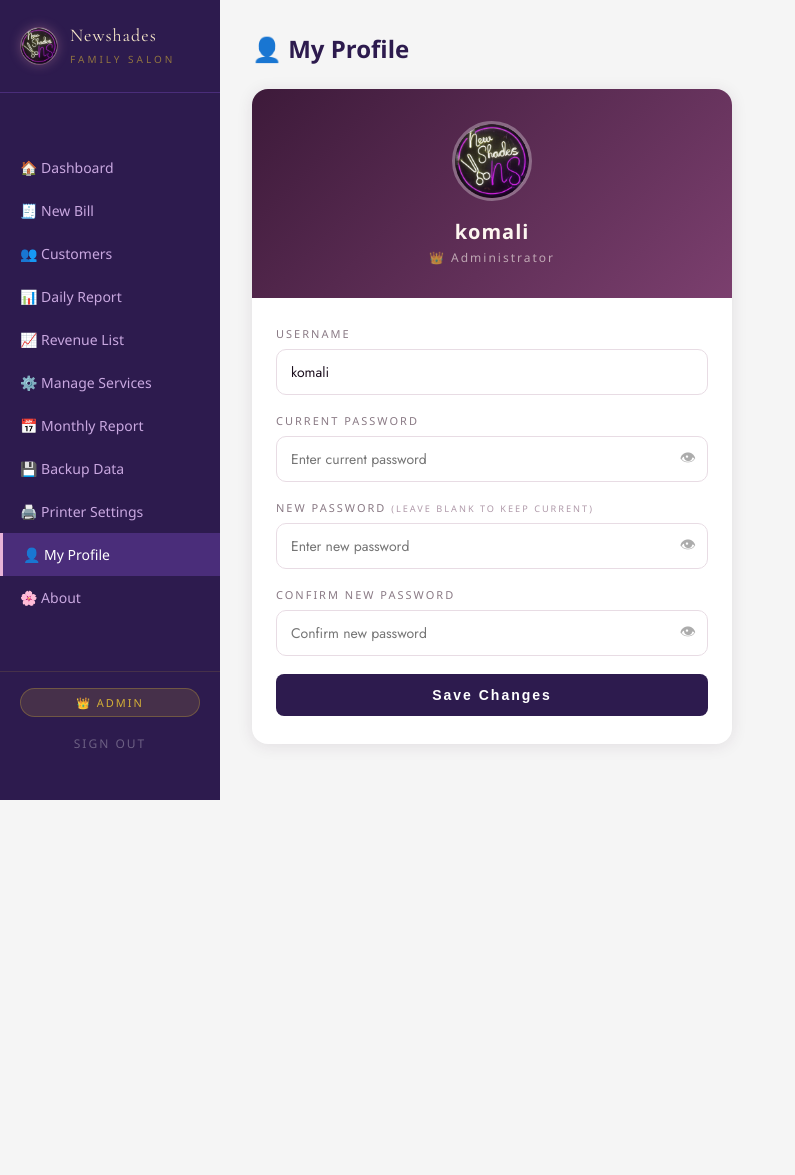
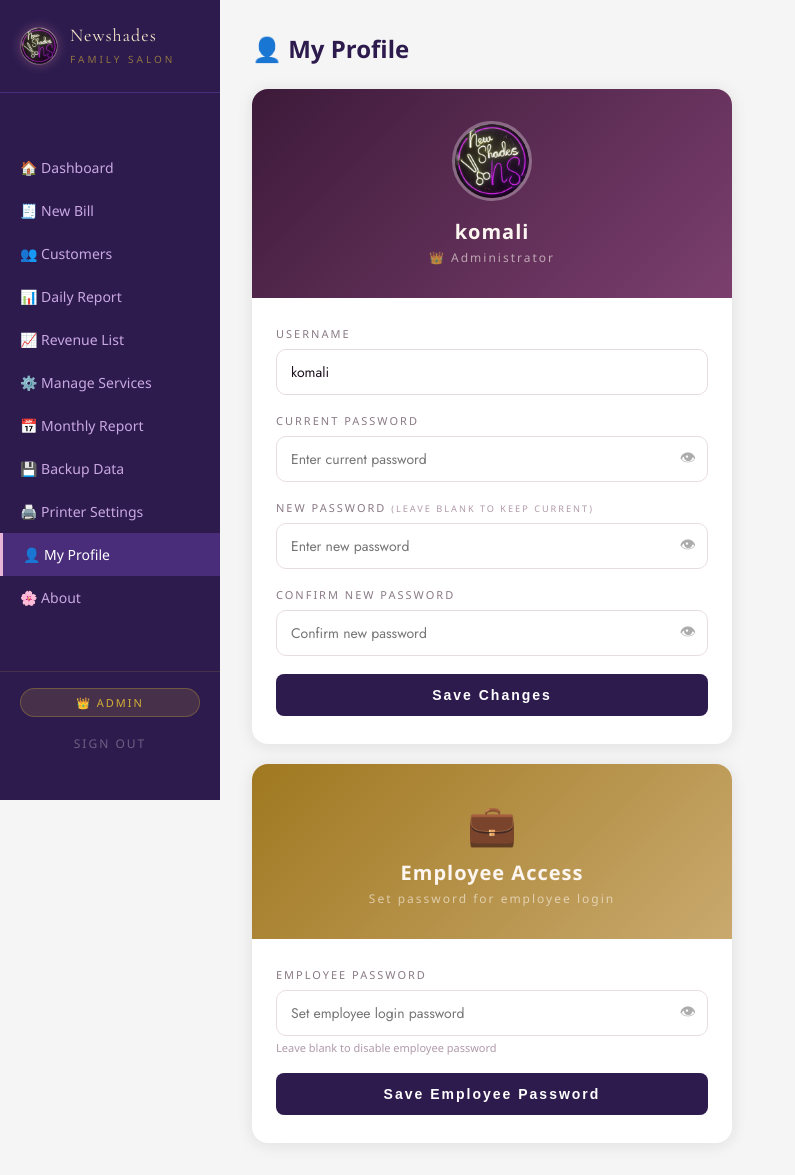
Before and after one commit to 2400031255/newshade-billing, a Flask app: page /profile in a window 1280 px wide. Shown: the whole page, without its empty margins (0-795 px from the left). Before the commit the page ends 800 px from the top, so only its background shows below. Run offline with Flask 3, Linux system fonts and the light colour scheme; the visitor is signed in with stand-in values (Sample User, id 1).

Commit message:
Add employee password login - admin can set/change from profile page

```diff
--- a/app.py
+++ b/app.py
@@ -26,8 +26,8 @@ def _get_admin():
     save_admin("komali", hashed)
     return {"username": "komali", "password": hashed}
 
-def _save_admin(username, hashed_password):
-    save_admin(username, hashed_password)
+def _save_admin(username, hashed_password, employee_password=None):
+    save_admin(username, hashed_password, employee_password)
 
 def gen_id(prefix=""):
     return prefix + str(uuid.uuid4())[:8].upper()
@@ -79,10 +79,19 @@ def guest():
     session["role"] = "guest"
     return redirect(url_for("dashboard"))
 
-@app.route("/employee")
+@app.route("/employee", methods=["GET", "POST"])
 def employee():
-    session["role"] = "employee"
-    return redirect(url_for("dashboard"))
+    admin = _get_admin()
+    emp_pass = admin.get("employee_password", "") if admin else ""
+    if not emp_pass:
+        session["role"] = "employee"
+        return redirect(url_for("dashboard"))
+    if request.method == "POST":
+        if request.form.get("password", "") == emp_pass:
+            session["role"] = "employee"
+            return redirect(url_for("dashboard"))
+        flash("Incorrect employee password.", "error")
+    return redirect(url_for("login") + "?emp=1")
 
 @app.route("/logout")
 def logout():
@@ -288,6 +297,12 @@ def profile():
         current_password = request.form.get("current_password", "").strip()
         new_password = request.form.get("new_password", "").strip()
         confirm_password = request.form.get("confirm_password", "").strip()
+        emp_password = request.form.get("employee_password", None)
+        # Employee password only save (skip admin password check)
+        if current_password == "__skip__":
+            _save_admin(admin["username"], admin["password"], emp_password.strip() if emp_password is not None else admin.get("employee_password", ""))
+            flash("Employee password updated.", "success")
+            return redirect(url_for("profile"))
         if not check_password_hash(admin["password"], current_password):
             flash("Current password is incorrect.", "error")
             return render_template("profile.html", admin=admin)
@@ -297,7 +312,8 @@ def profile():
         if new_password and new_password != confirm_password:
             flash("New passwords do not match.", "error")
             return render_template("profile.html", admin=admin)
-        _save_admin(new_username, generate_password_hash(new_password) if new_password else admin["password"])
+        emp_password = request.form.get("employee_password", "").strip()
+        _save_admin(new_username, generate_password_hash(new_password) if new_password else admin["password"], emp_password if emp_password else admin.get("employee_password", ""))
         flash("Profile updated successfully.", "success")
         return redirect(url_for("profile"))
     return render_template("profile.html", admin=admin)
--- a/storage.py
+++ b/storage.py
@@ -143,16 +143,20 @@ ADMIN_FILE = os.path.join(DATA_DIR, "admin.json")
 def get_admin():
     if _use_mongo():
         doc = _get_db().admin.find_one({"_id": "admin"})
-        return {"username": doc["username"], "password": doc["password"]} if doc else None
+        return {"username": doc["username"], "password": doc["password"], "employee_password": doc.get("employee_password", "")} if doc else None
     if os.path.exists(ADMIN_FILE):
         with open(ADMIN_FILE) as f:
             return json.load(f)
     return None
 
-def save_admin(username, hashed_password):
+def save_admin(username, hashed_password, employee_password=None):
     if _use_mongo():
-        _get_db().admin.replace_one({"_id": "admin"}, {"_id": "admin", "username": username, "password": hashed_password}, upsert=True)
+        doc = {"_id": "admin", "username": username, "password": hashed_password}
+        if employee_password is not None: doc["employee_password"] = employee_password
+        _get_db().admin.replace_one({"_id": "admin"}, doc, upsert=True)
     else:
         _ensure_data_dir()
+        existing = get_admin() or {}
+        data = {"username": username, "password": hashed_password, "employee_password": employee_password if employee_password is not None else existing.get("employee_password", "")}
         with open(ADMIN_FILE, "w") as f:
-            json.dump({"username": username, "password": hashed_password}, f)
+            json.dump(data, f)
--- a/templates/profile.html
+++ b/templates/profile.html
@@ -44,6 +44,30 @@
       </div>
 
       <button type="submit" class="btn btn-primary" style="width:100%;padding:13px;letter-spacing:2px;">Save Changes</button>
+    </form>
+  </div>
+
+  <!-- Employee Password Card -->
+  <div class="profile-card" style="margin-top:20px;">
+    <div class="profile-avatar" style="background:linear-gradient(135deg,#a07820,#c9a96e);">
+      <div style="font-size:40px;margin-bottom:8px;">💼</div>
+      <div class="profile-name">Employee Access</div>
+      <div class="profile-role">Set password for employee login</div>
+    </div>
+    <form method="POST" action="/profile" class="profile-form">
+      <input type="hidden" name="username" value="{{ admin.username }}">
+      <input type="hidden" name="current_password" value="__skip__">
+      <div class="form-group">
+        <label>Employee Password</label>
+        <div class="input-wrap eye-wrap">
+          <input type="password" name="employee_password" id="emp_pass"
+            placeholder="Set employee login password"
+            value="{{ admin.get('employee_password', '') }}"/>
+          <span class="eye-btn" onclick="toggleEye('emp_pass', this)">👁</span>
+        </div>
+        <small style="color:#b09aaa;font-size:11px;margin-top:4px;display:block;">Leave blank to disable employee password</small>
+      </div>
+      <button type="submit" class="btn btn-primary" style="width:100%;padding:13px;letter-spacing:2px;">Save Employee Password</button>
     </form>
   </div>
 </div>
```
Also changed, not shown: templates/login.html (+12 -3 lines).
